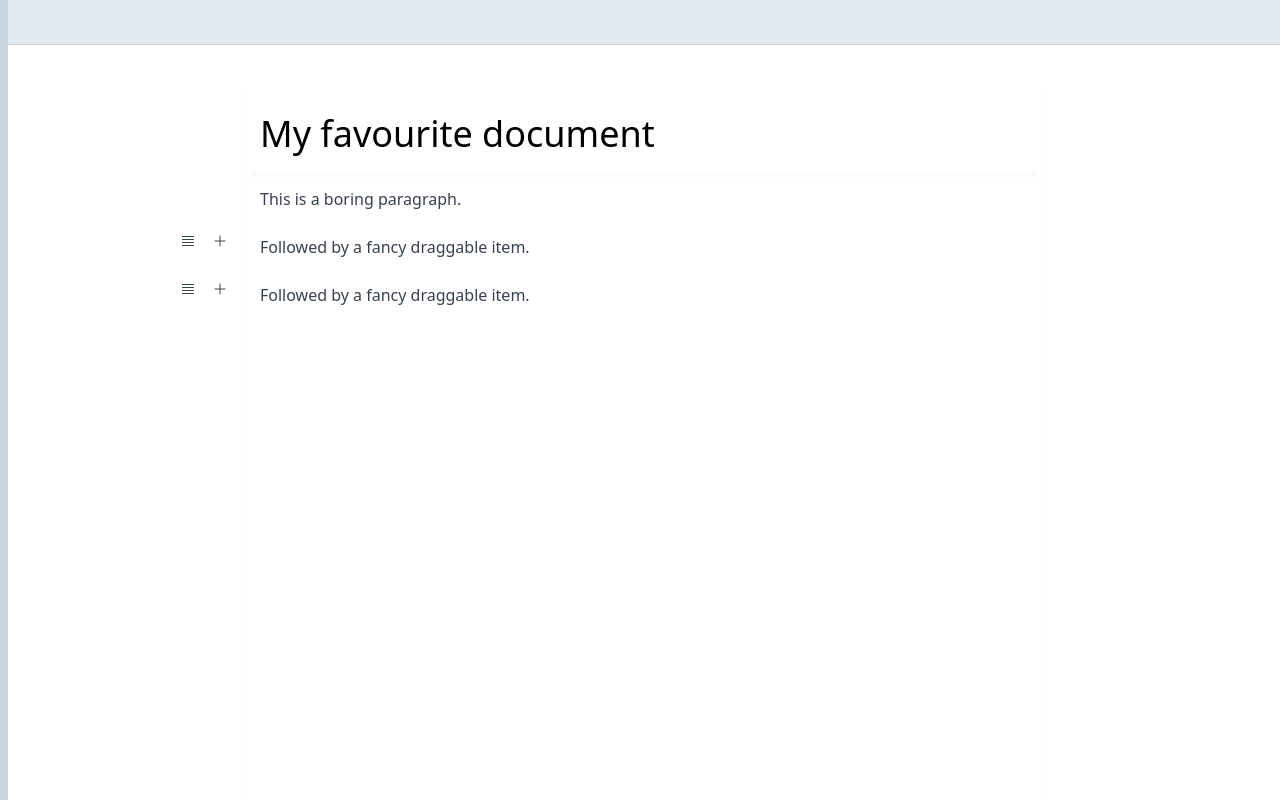
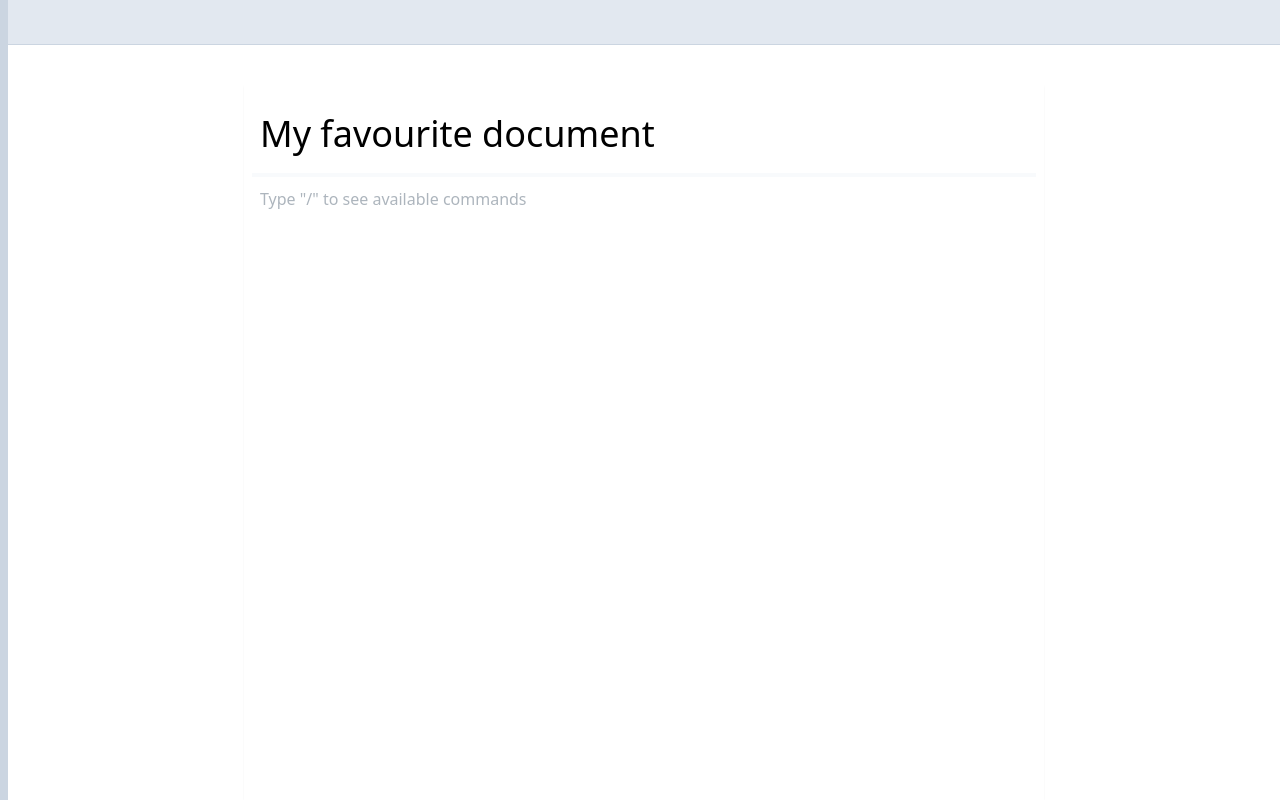
Before and after one commit to larsdjursner/notify, a React (Vite) app: page / in a window 1280 px wide. Built offline with nearby package versions, Linux system fonts and the light colour scheme.

Commit message:
paused draggable for now

```diff
--- a/src/components/Editor.tsx
+++ b/src/components/Editor.tsx
@@ -5,7 +5,7 @@ import { useEditor, EditorContent, Node } from "@tiptap/react"
 import StarterKit from "@tiptap/starter-kit"
 import { useRef, useState } from "react"
 import { usePageStore } from "../pages/Page"
-import DraggableParagraph from "./DraggableParagraph"
+import DraggableParagraph from "./draggable/DraggableParagraph"
 
 interface Props {
     content: string
@@ -19,8 +19,9 @@ const Editor = (props: Props) => {
     const editor = useEditor({
         extensions: [
             StarterKit,
-            DraggableParagraph,
+            // DraggableParagraph,
             Image,
+
             Placeholder.configure({
                 placeholder: ({ node }) => {
                     if (node.type.name === "heading") {
--- a/src/components/Component.tsx
+++ b/src/components/draggable/Component.tsx
@@ -12,10 +12,16 @@ export const Component = (props: any) => {
     return (
         <NodeViewWrapper className="draggable-paragraph relative group">
             <div className="absolute -left-20 group-hover:visible flex gap-4">
-                <div className="h-4 w-4" draggable="true" data-drag-handle>
+                <div
+                    className="h-4 w-4 cursor-pointer"
+                    draggable="true"
+                    data-drag-handle
+                    contentEditable={false}
+                    suppressContentEditableWarning={true}
+                >
                     <Bars4Icon className="h-4 w-4" />
                 </div>
-                <div className="h-4 w-4">
+                <div className="h-4 w-4 cursor-pointer">
                     <PlusIcon className="h-4 w-4" />
                 </div>
             </div>
--- a/src/components/DraggableParagraph.ts
+++ b/src/components/draggable/DraggableParagraph.ts
@@ -3,7 +3,9 @@ import { Component } from "./Component"
 
 export default Node.create({
     name: "draggableParagraph",
+    priority: 1000,
     group: "block",
+    topNode: true,
     content: "block+",
     draggable: true,
 
--- a/src/pages/Page.tsx
+++ b/src/pages/Page.tsx
@@ -85,8 +85,8 @@ export const Page = () => {
         ;(async () => {
             pageStore.updateTitle("My favourite document")
             pageStore.updateContent(
-                `<p>This is a boring paragraph.</p><div data-type="draggable-paragraph"><p>Followed by a fancy draggable item.</p></div><div data-type="draggable-paragraph"><p>Followed by a fancy draggable item.</p></div>`
-                // `<p>Hello World!</p><img src="https://source.unsplash.com/8xznAGy4HcY/800x400" /> <p> hey </p>`
+                // `<p>This is a boring paragraph.</p><div data-type="draggable-paragraph"><p>Followed by a fancy draggable item.</p></div><div data-type="draggable-paragraph"><p>Followed by a fancy draggable item.</p></div>`
+                ``
             )
         })().then(() => setLoading(false))
 
```
